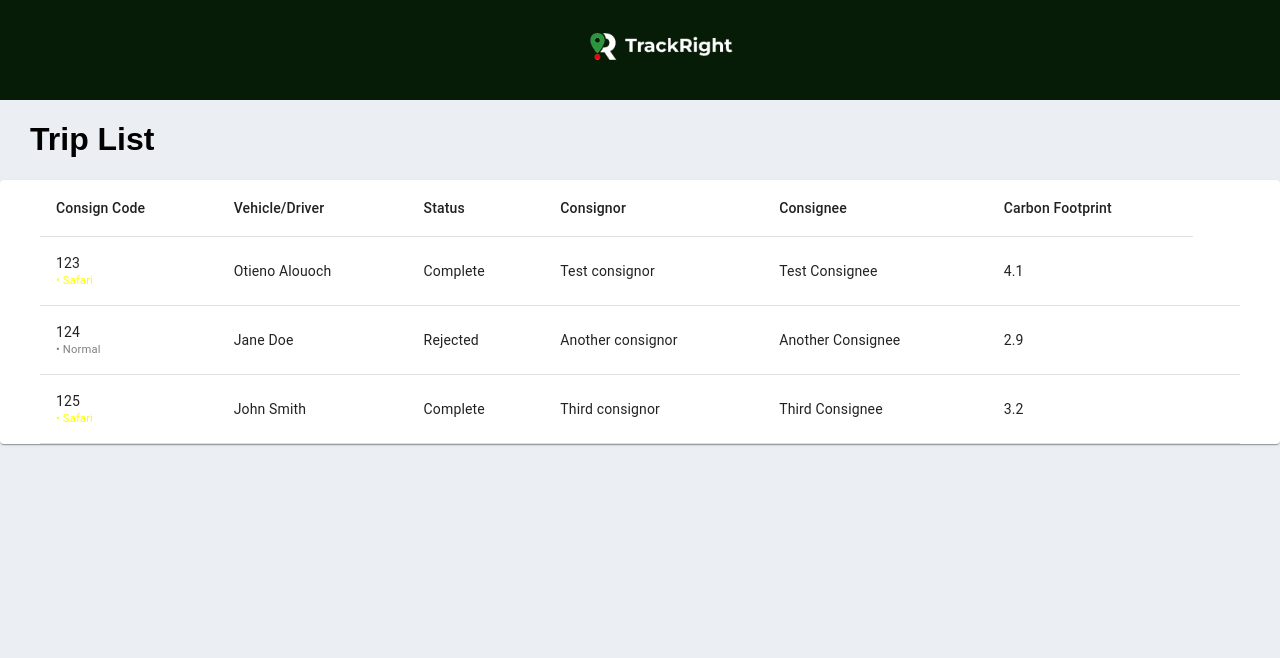
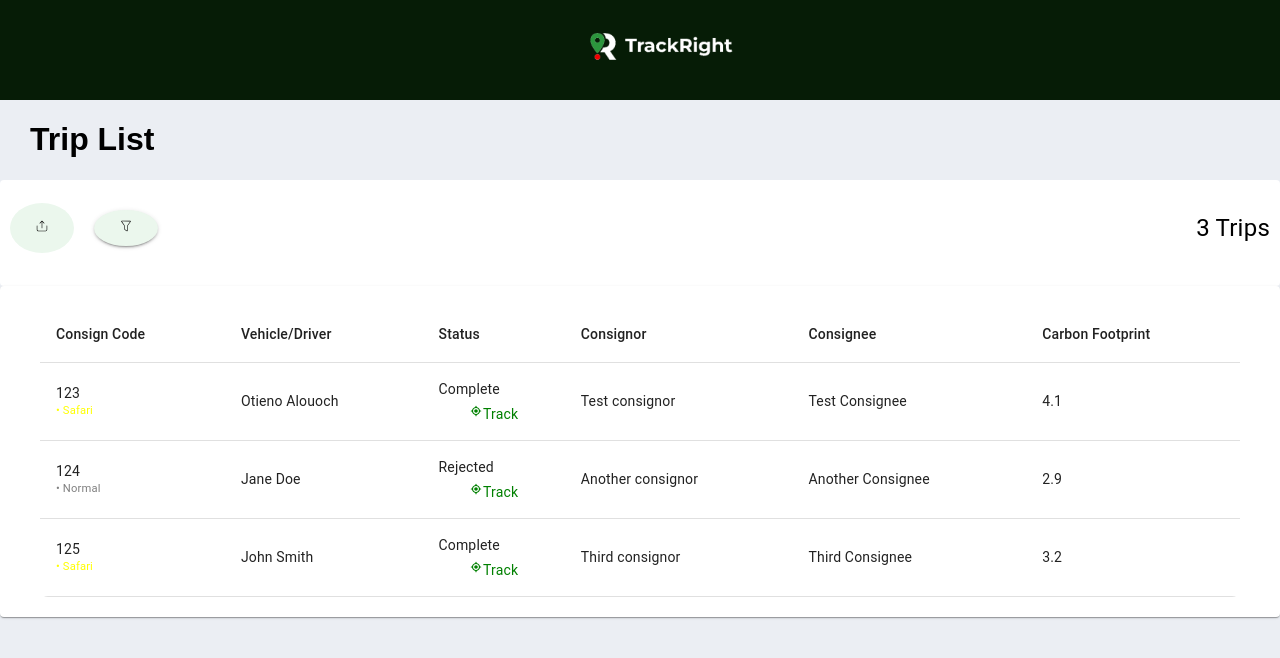
Before and after one commit to Donaldson222/trip-list, a React (Create React App) app: page / in a window 1280 px wide. Shown: the top 658 px of the page. Built offline with nearby package versions, Linux system fonts and the light colour scheme.

Commit message:
buttons working and styling not compete

```diff
--- a/package.json
+++ b/package.json
@@ -5,7 +5,8 @@
   "dependencies": {
     "@emotion/react": "^11.13.3",
     "@emotion/styled": "^11.13.0",
-    "@mui/material": "^6.1.7",
+    "@mui/icons-material": "^6.1.8",
+    "@mui/material": "^6.1.8",
     "@testing-library/jest-dom": "^5.17.0",
     "@testing-library/react": "^13.4.0",
     "@testing-library/user-event": "^13.5.0",
@@ -38,5 +39,8 @@
       "last 1 firefox version",
       "last 1 safari version"
     ]
+  },
+  "devDependencies": {
+    "html-webpack-plugin": "^5.6.3"
   }
 }
--- a/src/App.js
+++ b/src/App.js
@@ -1,13 +1,14 @@
 import React from "react";
 import Navbar from "./Components/Navbar/Navbar";
 import TripTable from "./Components/TripTable/TripTable";
-
+import Buttons from "./Components/Buttons/Buttons";
 
 function App() {
   return (
     <div className="App">
       <Navbar />
       <h1>Trip List </h1>
+      <Buttons />
      <TripTable />
       <header className="App-header"></header>
 
--- /dev/null
+++ b/src/Components/Buttons/Buttons.css
@@ -0,0 +1,18 @@
+#filter {
+    background-color: #ebf7ed;
+    color: black;
+    border: none;
+    display: inline-block;
+    cursor: pointer;
+    border-radius: 50%;
+  }
+  #export {
+    background-color: #ebf7ed;
+    color: black;
+    border: none;
+    display: inline-block;
+    cursor: pointer;
+    border-radius: 50%;
+    width: 50px;
+    height: 50px;
+  }
--- a/src/Components/Buttons/Buttons.jsx
+++ b/src/Components/Buttons/Buttons.jsx
@@ -0,0 +1,165 @@
+import { CiImport } from "react-icons/ci";
+import { CiExport } from "react-icons/ci";
+import { CgSortAz } from "react-icons/cg";
+import { CiFilter } from "react-icons/ci";
+import {
+  Button,
+  ButtonGroup,
+  Typography,
+  Tooltip,
+  TextField,
+} from "@mui/material";
+import "./Buttons.css";
+import React, { useState, useRef} from "react";
+import FilterList from "@mui/icons-material/FilterList";
+
+const data = [
+  {
+    consigncode: "123",
+    priority: "High",
+    vehicledriver: "Otieno Alouoch",
+    evnt: "Finished",
+    consignor: "Test consignor",
+    consignee: "Test Consignee",
+    location: "Rongai",
+    transporter: "Test Transporter",
+  },
+  {
+    consigncode: "124",
+    priority: "Normal",
+    vehicledriver: "Jane Doe",
+    evnt: "In Transit",
+    consignor: "Another consignor",
+    consignee: "Another Consignee",
+    location: "Nairobi",
+    transporter: "Another Transporter",
+  },
+  {
+    consigncode: "125",
+    priority: "High",
+    vehicledriver: "John Smith",
+    evnt: "Pending",
+    consignor: "Third consignor",
+    consignee: "Third Consignee",
+    location: "Mombasa",
+    transporter: "Third Transporter",
+  },
+];
+let totalData = data.length;
+
+function Buttons() {
+  const [activeButton, setActiveButton] = useState("assigned");
+
+  const [filterCriteria, setFilterCriteria] = useState("");
+  const [filteredData, setFilteredData] = useState(data);
+  const [showFilter, setShowFilter] = useState(false);
+
+  const handleButtonClick = (buttonName) => {
+    setActiveButton(buttonName);
+  };
+
+  const [importedData, setImportedData] = useState([]);
+  const fileInputRef = useRef(null);
+
+  const handleFilter = (e) => {
+    const criteria = e.target.value;
+    setFilterCriteria(criteria);
+
+    const filtered = data.filter(
+      (item) =>
+        item.consigncode.toLowerCase().includes(criteria.toLowerCase()) ||
+        item.priority.toLowerCase().includes(criteria.toLowerCase()) ||
+        item.vehicledriver.toLowerCase().includes(criteria.toLowerCase())
+    );
+    setFilteredData(filtered);
+  };
+
+  const handleExport = () => {
+    const csvData = importedData
+      .map((item) => `${item.id},${item.name}`)
+      .join("\n");
+    const blob = new Blob([csvData], { type: "text/csv;charset=utf-8;" });
+    const url = URL.createObjectURL(blob);
+
+    const link = document.createElement("a");
+    link.setAttribute("href", url);
+    link.setAttribute("download", "exported_data.csv");
+    document.body.appendChild(link);
+    link.click();
+    document.body.removeChild(link);
+  };
+
+  return (
+    <>
+     <div style={{ backgroundColor: "white", padding: "10px", borderRadius: "4px", overflow: "hidden"}}>
+       <div
+      style={{
+        display: "flex",
+        justifyContent: "space-between",
+        alignItems: "center",
+        marginBottom: "10px",
+      }}
+    >
+ <div style={{ display: "flex", gap: "10px", alignItems: "center" }}>
+        <Tooltip title="Export">
+          <Button id="export" onClick={handleExport}>
+            <CiExport />
+          </Button>
+        </Tooltip>
+        <div id="filter">
+          {showFilter && (
+            <TextField
+              label="Filter Consignment Items"
+              variant="outlined"
+              value={filterCriteria}
+              onChange={handleFilter}
+              style={{
+                position: "absolute",
+                bottom: "40%",
+                width: "200px",
+                marginBottom: "10px",
+              }}
+            />
+          )}
+        </div>
+        {/* {filteredData.map((item) => (
+        <div key={item.consigncode}>
+          <p>{item.consigncode} - {item.vehicledriver} - {item.priority}</p>
+        </div>
+      ))} */}
+        <div
+          id="filter-button"
+          style={{ position: "relative", boxShadow: "none" }}
+        >
+          <Tooltip title="Filter">
+            <Button
+              id="filter"
+              onClick={() => setShowFilter(!showFilter)}
+              variant="contained"
+            >
+              <CiFilter />
+            </Button>
+          </Tooltip>
+
+          </div>
+        </div>
+        <div
+      style={{
+        display: "flex",
+
+
+      }}
+    >
+        <Typography
+          component="h2"
+          style={{ fontSize: "24px", marginTop: "20px", marginBottom: "20px" }}
+        >
+          {totalData} Trips
+        </Typography>
+        </div>
+      </div>
+      </div>
+    </>
+  );
+}
+export default Buttons;
--- a/src/Components/TripTable/TripTable.css
+++ b/src/Components/TripTable/TripTable.css
@@ -3,20 +3,27 @@ body {
     margin: 0;
     font-family: Arial, sans-serif;
   }
-  table {
-    width: 100%;
-    border-collapse: collapse;
-    background-color: white;
-    padding: 10px;
-    border-radius: 30px;
-
-    width: calc(100%);
-    max-width: 1200px;
-    margin: 0 auto;
-    padding: 20px;
+  #trip-table {
+  background-color: white;
+  border-radius: 8px;
+  overflow: hidden;
+  width: 100%;
+  max-width: 1200px;
+  margin: 20px auto;
   }
   body {
     background-color: #ebeef3;
     margin: 0;
     font-family: Arial, sans-serif;
   }
+  #edit-button{
+    justify-Content: "flex-end";
+    align-Items: "center";
+    height: "20%";
+     gap: "5px";
+     right: -4;
+  }
+  #table-header {
+    background-color: #c6c6c6;
+
+  }
--- a/src/Components/TripTable/TripTable.jsx
+++ b/src/Components/TripTable/TripTable.jsx
@@ -12,6 +12,7 @@ import {
 } from "@mui/material";
 import { FaEdit } from "react-icons/fa";
 import "./TripTable.css";
+import { CgTrack } from "react-icons/cg";
 const data = [
   {
     consigncode: "123",
@@ -46,8 +47,8 @@ const TripTable = () => {
   return (
     <div>
       <TableContainer component={Paper}>
-        <Table>
-          <TableHead>
+        <Table id="trip-table">
+          <TableHead className="table-header">
             <TableRow>
               <TableCell>Consign Code</TableCell>
               <TableCell>Vehicle/Driver</TableCell>
@@ -81,38 +82,51 @@ const TripTable = () => {
                   </div>
                 </TableCell>
                 <TableCell>{val.vehicledriver}</TableCell>
-                <TableCell>{val.status}</TableCell>
+                <TableCell>{val.status}
+                <div style={{ display: "flex", justifyContent: "center", marginTop: "5px" }}>
+
+    <CgTrack style={{ cursor: "pointer", color:"green", }} />
+    <span style={{ cursor: "pointer", fontSize: "1.0em", color: "green", }}>Track</span>
+  </div>
+                </TableCell>
                 <TableCell>{val.consignor}</TableCell>
                 <TableCell>{val.consignee}</TableCell>
 
                 <TableCell style={{ position: "relative" }}>
                 <div
     style={{
-                      display: hoveredIndex === index ? "none" : "block",
-                      whiteSpace: "nowrap",
+      display: "flex",
+      justifyContent: "space-between",
+      alignItems: "center",
       position: "relative",
     }}
   >
-                  {val.carbonfootprint}
-                  </div>
-                </TableCell>
-                <TableCell style={{ position: "relative" }}>
-                  <div
+
+    <span
       style={{
-                      position: "absolute",
-                      right: 0,
-                      display: hoveredIndex === index ? "flex" : "none",
-                      gap: "5px",
-                      justifyContent: "flex-end",
-                      alignItems: "center",
-                      height: "20%",
+        display: hoveredIndex === index ? "none" : "block",
       }}
     >
-                    <Button id="edit-button" style={{ minWidth: "auto" }}>
+      {val.carbonfootprint}
+    </span>
+
+
+    {hoveredIndex === index && (
+      <Button
+        id="edit-button"
+        style={{
+          minWidth: "auto",
+          marginLeft: "10px",
+          padding: "5px",
+        }}
+      >
         <FaEdit />
       </Button>
+    )}
   </div>
+
                 </TableCell>
+
               </TableRow>
             ))}
           </TableBody>
```
Also changed, not shown: 1 other file (tests, documents, lock files or other folders). Lines whose indentation alone changed are shown as unchanged.
